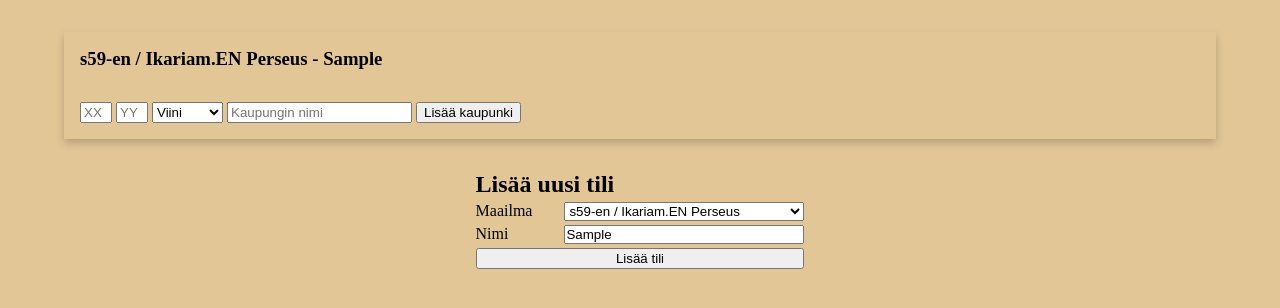
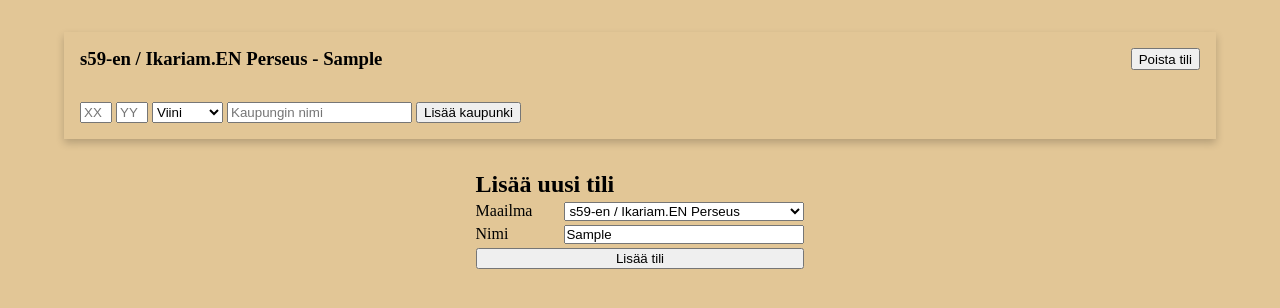
Before and after one commit to Aikain/IkaFocus, a React (Vite) app: page / in a window 1280 px wide. Both pictures are taken after typing "Sample" into the empty fields and a click on the button "Lisää tili". Shown: the top 308 px of the page. Built offline with nearby package versions, Linux system fonts and the light colour scheme.

Commit message:
Save accounts to local storage

```diff
--- a/src/App.tsx
+++ b/src/App.tsx
@@ -9,13 +9,17 @@
 
 const App = () => {
     const [servers, setServers] = useState<Server[]>();
-    const [accounts, setAccounts] = useState<Account[]>([]);
+    const [accounts, setAccounts] = useState<Account[]>(JSON.parse(localStorage.getItem('accounts') ?? '[]') ?? []);
 
     useEffect(() => {
         fetch('/api/servers.json')
             .then((res) => res.json())
             .then(setServers);
     }, []);
+
+    useEffect(() => {
+        localStorage.setItem('accounts', JSON.stringify(accounts));
+    }, [accounts]);
 
     const addAccount = (account: Pick<Account, 'server' | 'name'>) =>
         setAccounts((accounts) => [...accounts, { ...account, islands: [] }]);
--- a/src/components/AccountList/Account.tsx
+++ b/src/components/AccountList/Account.tsx
@@ -8,10 +8,11 @@
 
 interface Props {
     account: AccountType;
+    deleteAccount?: () => void;
     updateAccount: (account: AccountType) => void;
 }
 
-const Account = ({ account, updateAccount }: Props) => {
+const Account = ({ account, deleteAccount, updateAccount }: Props) => {
     const handleAddCity = (newIsland: Pick<Island, 'luxuryResource' | 'x' | 'y'>, city: City) => {
         const oldIsland = account.islands.find(({ x, y }) => x === newIsland.x && y === newIsland.y);
         updateAccount({
@@ -32,9 +33,12 @@
 
     return (
         <div className={styles.account}>
-            <h3>
-                {generateServerName(account.server)} - {account.name}
-            </h3>
+            <div className={styles.header}>
+                <h3>
+                    {generateServerName(account.server)} - {account.name}
+                </h3>
+                <button onClick={deleteAccount}>Poista tili</button>
+            </div>
             <IslandList islands={account.islands} updateIslands={handleUpdateIslands} />
             <AddCity addCity={handleAddCity} />
         </div>
--- a/src/components/AccountList/index.tsx
+++ b/src/components/AccountList/index.tsx
@@ -15,10 +15,18 @@
     const handleAccountUpdate = (index: number) => (account: AccountType) =>
         setAccounts((accounts) => [...accounts.slice(0, index), account, ...accounts.slice(index + 1)]);
 
+    const handleDeleteAccount = (index: number) => () =>
+        setAccounts((accounts) => [...accounts.slice(0, index), ...accounts.slice(index + 1)]);
+
     return (
         <div className={styles.accountList}>
             {accounts.map((account, index) => (
-                <Account key={index} account={account} updateAccount={handleAccountUpdate(index)} />
+                <Account
+                    key={index}
+                    account={account}
+                    deleteAccount={handleDeleteAccount(index)}
+                    updateAccount={handleAccountUpdate(index)}
+                />
             ))}
         </div>
     );
--- a/src/styles/account.module.scss
+++ b/src/styles/account.module.scss
@@ -30,6 +30,12 @@
 
     padding: 1rem;
     box-shadow: 0 4px 8px 0 rgba(0,0,0,0.2);
+
+    .header {
+      display: flex;
+      flex-direction: row;
+      justify-content: space-between;
+    }
   }
 }
 
```
